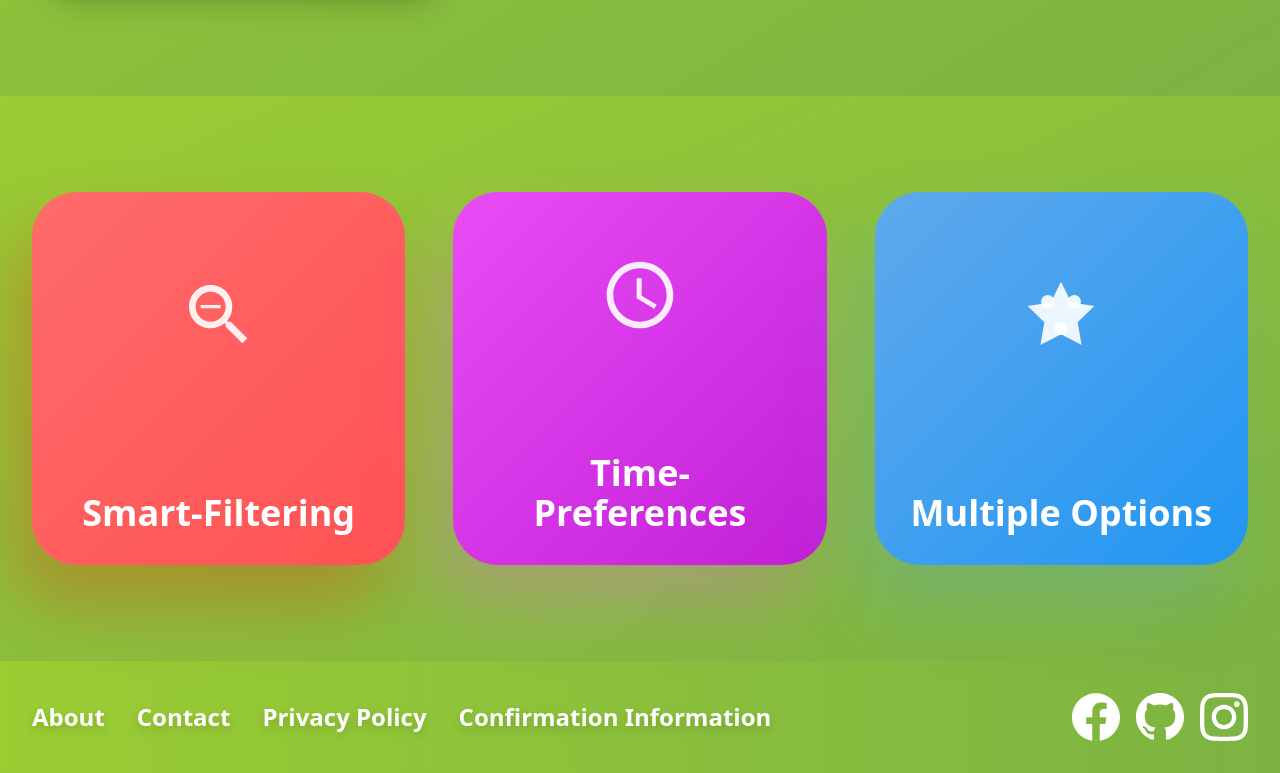
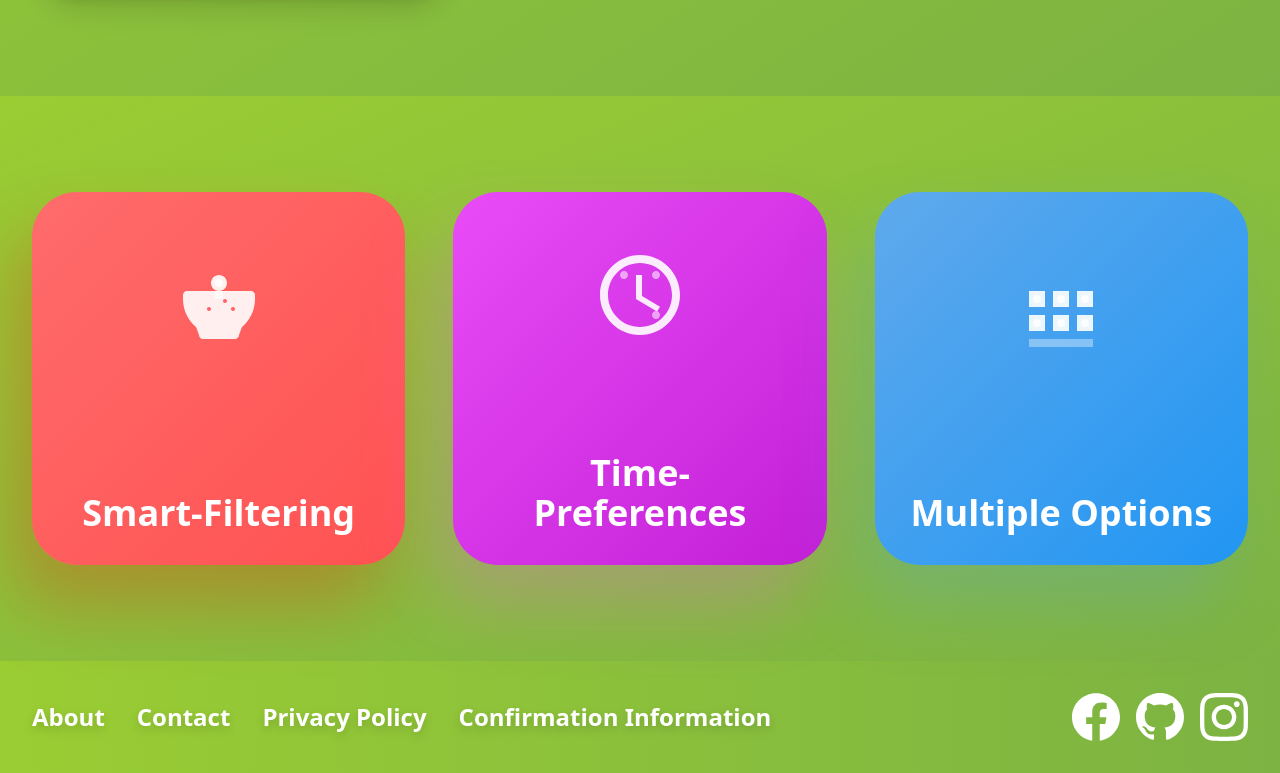
Before and after one commit to apotato369550/enrollmate, a Next.js app: page / in a window 1280 px wide. Shown: the part 800-1573 px from the top of the page. Built offline with nearby package versions, Linux system fonts and the light colour scheme.

Commit message:
Update page.js with improved icons for the three features
cgen-3728072446834fc8bd576be82e42d1de

```diff
--- a/src/app/page.js
+++ b/src/app/page.js
@@ -98,9 +98,11 @@ export default function Home() {
                 <div className="flex-1 flex items-center justify-center p-8">
                   <div className="text-center">
                     <div className="mb-6">
-                      <svg className="w-20 h-20 mx-auto text-white/90" fill="currentColor" viewBox="0 0 24 24">
-                        <path d="M15.5 14h-.79l-.28-.27C15.41 12.59 16 11.11 16 9.5 16 5.91 13.09 3 9.5 3S3 5.91 3 9.5 5.91 16 9.5 16c1.61 0 3.09-.59 4.23-1.57l.27.28v.79l5 4.99L20.49 19l-4.99-5zm-6 0C7.01 14 5 11.99 5 9.5S7.01 5 9.5 5 14 7.01 14 9.5 11.99 14 9.5 14z"/>
-                        <path d="M6.5 9h6v1h-6z"/>
+                      {/* Smart Filter Icon - Funnel with AI brain */}
+                      <svg className="w-20 h-20 lg:w-24 lg:h-24 mx-auto text-white/90" fill="currentColor" viewBox="0 0 24 24">
+                        <path d="M12 2C10.9 2 10 2.9 10 4s.9 2 2 2 2-.9 2-2-.9-2-2-2zm8 4H4c-.55 0-1 .45-1 1v1c0 2.84 1.28 5.38 3.3 7.08L7 17c0 .55.45 1 1 1h8c.55 0 1-.45 1-1l.7-1.92C19.72 13.38 21 10.84 21 8V7c0-.55-.45-1-1-1zm-4 4.5c0 .28-.22.5-.5.5s-.5-.22-.5-.5.22-.5.5-.5.5.22.5.5zm-2-2c0 .28-.22.5-.5.5s-.5-.22-.5-.5.22-.5.5-.5.5.22.5.5zm-4 2c0 .28-.22.5-.5.5S9 10.78 9 10.5s.22-.5.5-.5.5.22.5.5z"/>
+                        <circle cx="12" cy="4" r="1" fill="currentColor"/>
+                        <path d="M11 6h2v2h-2z" opacity="0.6"/>
                       </svg>
                     </div>
                   </div>
@@ -125,9 +127,11 @@ export default function Home() {
                 <div className="flex-1 flex items-center justify-center p-8">
                   <div className="text-center">
                     <div className="mb-6">
-                      <svg className="w-20 h-20 mx-auto text-white/90" fill="currentColor" viewBox="0 0 24 24">
+                      {/* Time Preferences Icon - Clock with preferences */}
+                      <svg className="w-20 h-20 lg:w-24 lg:h-24 mx-auto text-white/90" fill="currentColor" viewBox="0 0 24 24">
                         <path d="M12 2C6.48 2 2 6.48 2 12s4.48 10 10 10 10-4.48 10-10S17.52 2 12 2zm0 18c-4.41 0-8-3.59-8-8s3.59-8 8-8 8 3.59 8 8-3.59 8-8 8z"/>
                         <path d="M12.5 7H11v6l5.25 3.15.75-1.23-4.5-2.67z"/>
+                        <path d="M8 6c-.55 0-1 .45-1 1s.45 1 1 1 1-.45 1-1-.45-1-1-1zm8 0c-.55 0-1 .45-1 1s.45 1 1 1 1-.45 1-1-.45-1-1-1zm0 10c-.55 0-1 .45-1 1s.45 1 1 1 1-.45 1-1-.45-1-1-1z" opacity="0.6"/>
                       </svg>
                     </div>
                   </div>
@@ -152,11 +156,16 @@ export default function Home() {
                 <div className="flex-1 flex items-center justify-center p-8">
                   <div className="text-center">
                     <div className="mb-6">
-                      <svg className="w-20 h-20 mx-auto text-white/90" fill="currentColor" viewBox="0 0 24 24">
-                        <path d="M12 2l3.09 6.26L22 9.27l-5 4.87 1.18 6.88L12 17.77l-6.18 3.25L7 14.14 2 9.27l6.91-1.01L12 2z"/>
-                        <circle cx="8" cy="8" r="2"/>
-                        <circle cx="16" cy="8" r="2"/>
-                        <circle cx="12" cy="16" r="2"/>
+                      {/* Multiple Options Icon - Grid with options */}
+                      <svg className="w-20 h-20 lg:w-24 lg:h-24 mx-auto text-white/90" fill="currentColor" viewBox="0 0 24 24">
+                        <path d="M4 6h4v4H4V6zm6 0h4v4h-4V6zm6 0h4v4h-4V6zM4 12h4v4H4v-4zm6 0h4v4h-4v-4zm6 0h4v4h-4v-4z"/>
+                        <circle cx="6" cy="8" r="1" fill="white" opacity="0.8"/>
+                        <circle cx="12" cy="8" r="1" fill="white" opacity="0.8"/>
+                        <circle cx="18" cy="8" r="1" fill="white" opacity="0.8"/>
+                        <circle cx="6" cy="14" r="1" fill="white" opacity="0.8"/>
+                        <circle cx="12" cy="14" r="1" fill="white" opacity="0.8"/>
+                        <circle cx="18" cy="14" r="1" fill="white" opacity="0.8"/>
+                        <path d="M4 18h16v2H4z" opacity="0.4"/>
                       </svg>
                     </div>
                   </div>
```
